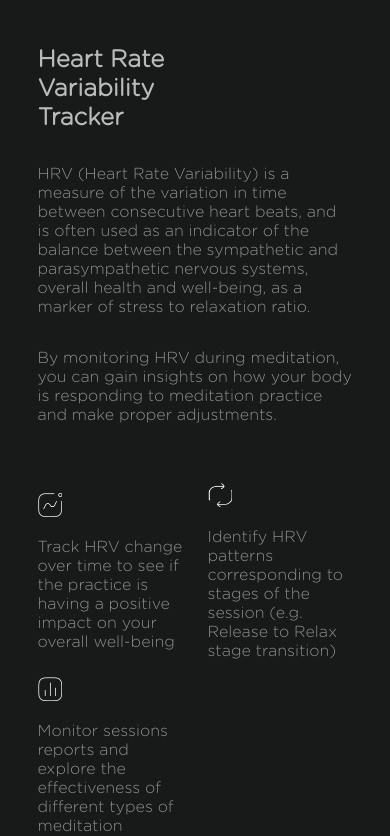
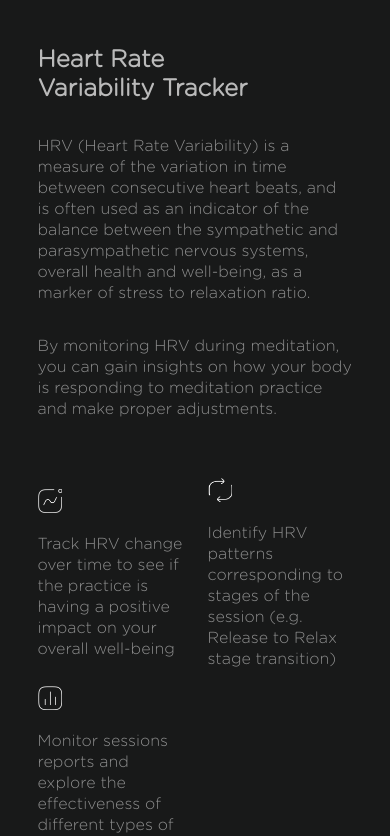
Before and after one commit to FreadSt/Ayawa-App, a React (Create React App) app: page / in a window 390 px wide. Shown: the part 2480-3316 px from the top of the page. Built offline with nearby package versions, Linux system fonts and the light colour scheme; what react-animations would draw is missing.

Commit message:
final fixes

```diff
--- a/src/containers/mainpage/body/style.scss
+++ b/src/containers/mainpage/body/style.scss
@@ -396,6 +396,7 @@
         font-weight: 300;
         color: #ffffff;
         margin: 0;
+        font-family: GothamRoundedLight;
       }
       span{
         color: #ffffff;
@@ -403,6 +404,7 @@
         letter-spacing: 1px;
         font-size: 16px;
         opacity: 0.5;
+        font-family: GothamRoundedBook;
       }
       .join-input{
         display: flex;
@@ -424,6 +426,7 @@
         input::placeholder{
           color: #FFFFFF;
           opacity: 0.5;
+          font-family: GothamRoundedBook;
         }
         button{
           width: 65px;
@@ -492,11 +495,12 @@
         color: #FFFFFF;
         opacity: 0.7;
         font-size: 24px;
-        width: 150px;
+        width: 250px;
       }
       p{
         color: #FFFFFF;
         opacity: 0.5;
+        line-height: 21px;
       }
       .hrv-blocks{
         display: flex;
```
